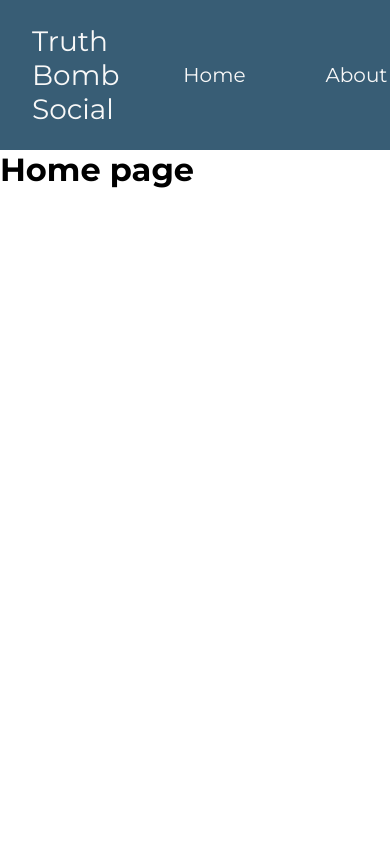
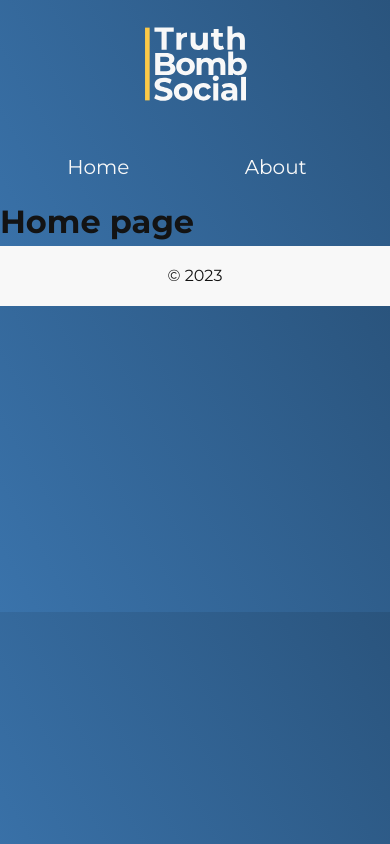
Before and after one commit to melissakipp/tbs-startup, a Next.js app: page / in a window 390 px wide. Built offline with nearby package versions, Linux system fonts and the light colour scheme.

Commit message:
Basic layout and styles

```diff
--- a/src/app/globals.css
+++ b/src/app/globals.css
@@ -1,99 +1,3 @@
-/* :root {
-  --max-width: 1100px;
-  --border-radius: 12px;
-  --font-mono: ui-monospace, Menlo, Monaco, 'Cascadia Mono', 'Segoe UI Mono',
-    'Roboto Mono', 'Oxygen Mono', 'Ubuntu Monospace', 'Source Code Pro',
-    'Fira Mono', 'Droid Sans Mono', 'Courier New', monospace;
-
-  --foreground-rgb: 0, 0, 0;
-  --background-start-rgb: 214, 219, 220;
-  --background-end-rgb: 255, 255, 255;
-
-  --primary-glow: conic-gradient(
-    from 180deg at 50% 50%,
-    #16abff33 0deg,
-    #0885ff33 55deg,
-    #54d6ff33 120deg,
-    #0071ff33 160deg,
-    transparent 360deg
-  );
-  --secondary-glow: radial-gradient(
-    rgba(255, 255, 255, 1),
-    rgba(255, 255, 255, 0)
-  );
-
-  --tile-start-rgb: 239, 245, 249;
-  --tile-end-rgb: 228, 232, 233;
-  --tile-border: conic-gradient(
-    #00000080,
-    #00000040,
-    #00000030,
-    #00000020,
-    #00000010,
-    #00000010,
-    #00000080
-  );
-
-  --callout-rgb: 238, 240, 241;
-  --callout-border-rgb: 172, 175, 176;
-  --card-rgb: 180, 185, 188;
-  --card-border-rgb: 131, 134, 135;
-}
-
-@media (prefers-color-scheme: dark) {
-  :root {
-    --foreground-rgb: 255, 255, 255;
-    --background-start-rgb: 0, 0, 0;
-    --background-end-rgb: 0, 0, 0;
-
-    --primary-glow: radial-gradient(rgba(1, 65, 255, 0.4), rgba(1, 65, 255, 0));
-    --secondary-glow: linear-gradient(
-      to bottom right,
-      rgba(1, 65, 255, 0),
-      rgba(1, 65, 255, 0),
-      rgba(1, 65, 255, 0.3)
-    );
-
-    --tile-start-rgb: 2, 13, 46;
-    --tile-end-rgb: 2, 5, 19;
-    --tile-border: conic-gradient(
-      #ffffff80,
-      #ffffff40,
-      #ffffff30,
-      #ffffff20,
-      #ffffff10,
-      #ffffff10,
-      #ffffff80
-    );
-
-    --callout-rgb: 20, 20, 20;
-    --callout-border-rgb: 108, 108, 108;
-    --card-rgb: 100, 100, 100;
-    --card-border-rgb: 200, 200, 200;
-  }
-}
-
-body {
-  color: rgb(var(--foreground-rgb));
-  background: linear-gradient(
-      to bottom,
-      transparent,
-      rgb(var(--background-end-rgb))
-    )
-    rgb(var(--background-start-rgb));
-}
-
-a {
-  color: inherit;
-  text-decoration: none;
-}
-
-@media (prefers-color-scheme: dark) {
-  html {
-    color-scheme: dark;
-  }
-} */
-
 * {
   box-sizing: border-box;
   padding: 0;
@@ -102,25 +6,33 @@ a {
 
 html,
 body {
+  color: #131313;
   font-size: 16px;
+  line-height: 1.5;
   max-width: 100vw;
   overflow-x: hidden;
 }
 
-.logo {
-  font-size: 1.75rem;
-  font-weight: 400;
-  margin: 0 2rem 0 2rem;
+.solidBg {
+  /* background-color: #2A547D; */
+  background: linear-gradient(210deg, rgba(42, 84, 125, 1) 0%, rgba(58, 115, 171, 1) 84%);
+  background: -moz-linear-gradient(210deg, rgba(42, 84, 125, 1) 0%, rgba(58, 115, 171, 1) 100%);
+  background: -webkit-linear-gradient(210deg, rgba(42, 84, 125, 1) 0%, rgba(58, 115, 171, 1) 100%);
+}
+
+.logoContainer {
+  margin: 0 0 0 2rem;
+  width: 125px;
+  height: 80px;
+  object-fit: contain;
 }
 
 .siteNav {
-  background-color: #385D75;
-  color: #f8f8f8;
   display: flex;
   flex-flow: row nowrap;
   justify-content: space-between;
   align-items: center;
-  padding: 1.5rem 0 1.5rem 0;
+  padding: 1.5rem 0 1rem 0;
 }
 
 .siteNav__list {
@@ -135,16 +47,40 @@ body {
 }
 
 .siteNav__item a {
-  color: #f8f8f8;
+  color: #F8F8F8;
   font-size: 1.25rem;
   text-decoration: none;
 }
 
 .siteNav__item a:hover {
-  color: yellow;
+  color: #FCC947;
+  text-decoration: underline;
 }
 
-.menuBarLinks {
-  color: #bdfef2;
-  text-decoration: none;
+.footer {
+  background-color: #f8f8f8;
+  display: flex;
+  justify-content: center;
+  align-items: center;
+  height: 60px;
 }
+
+@media (max-width: 700px) {
+  .siteNav {
+    display: grid;
+    grid-template-columns: 1fr;
+    gap: 2rem 0;
+    justify-content: center;
+    align-items: center;
+    text-align: center;
+    }
+
+    .logoContainer {
+      margin: 0;
+      width: auto;
+    }
+
+    .siteNav__list {
+      margin: 1rem 0 0 0;
+    }
+}
--- a/src/app/header.js
+++ b/src/app/header.js
@@ -1,10 +1,18 @@
 import Link from 'next/link';
+import Image from 'next/image';
 
 export default function Header() {
   return (
     <header className='siteNav'>
       <div className='logoContainer'>
-        <p className='logo'>Truth Bomb Social</p>
+        <Image
+          src='/truth-bomb-social_logo-white-v1.svg'
+          alt="Truth Bomb Social Logo"
+          quality={100}
+          sizes={"100vw"}
+          width={125}
+          height={80}
+        />
       </div>
       <nav>
         <ul className='siteNav__list'>
--- a/src/app/layout.js
+++ b/src/app/layout.js
@@ -1,4 +1,5 @@
 import Header from './header';
+import Footer from './footer';
 
 import './globals.css'
 
@@ -17,9 +18,10 @@ export default function RootLayout({ children }) {
         head.js. Find out more at https://beta.nextjs.org/docs/api-reference/file-conventions/head
       */}
       <head />
-      <body>
+      <body className='solidBg'>
         <Header />
         {children}
+        <Footer />
       </body>
     </html>
   )
```
